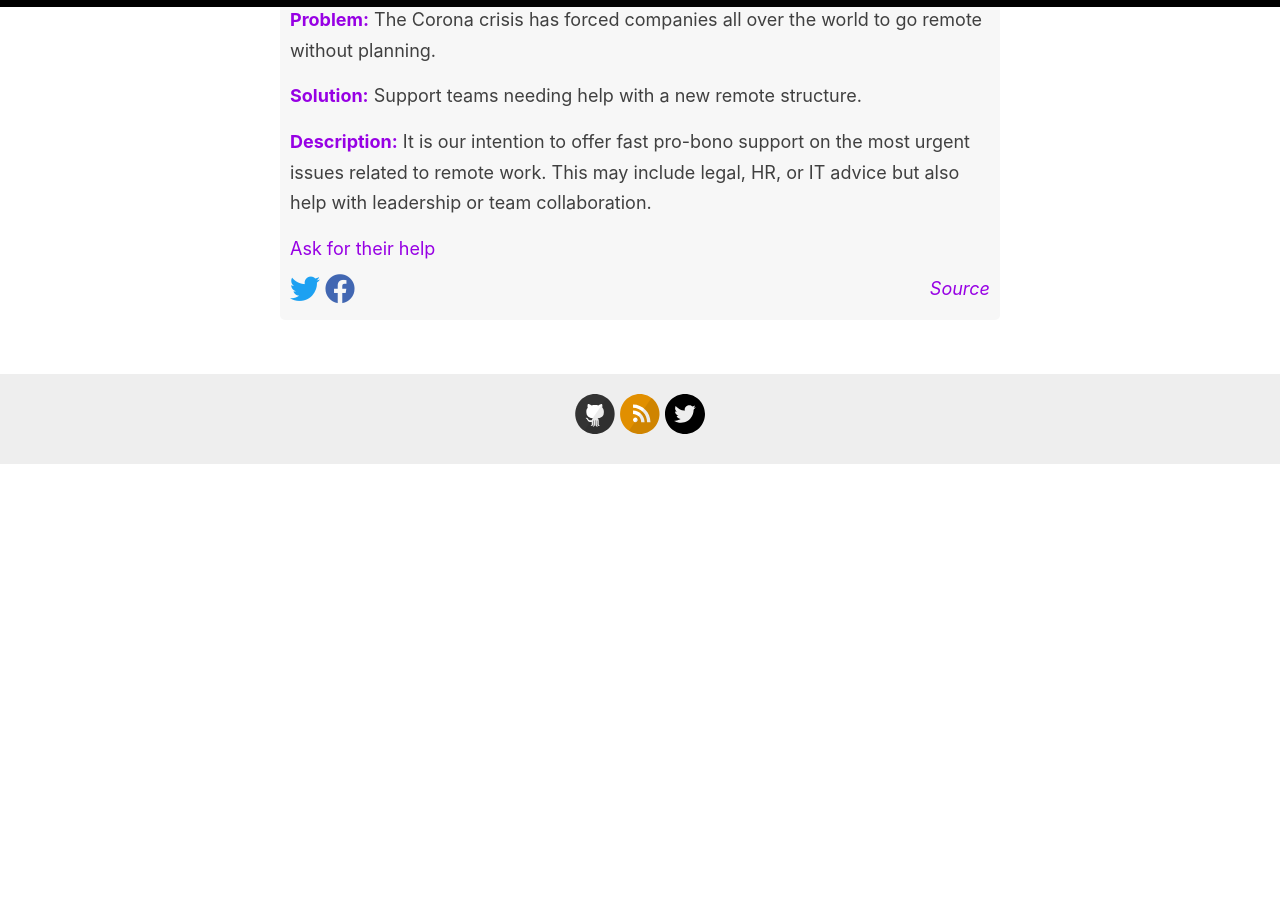
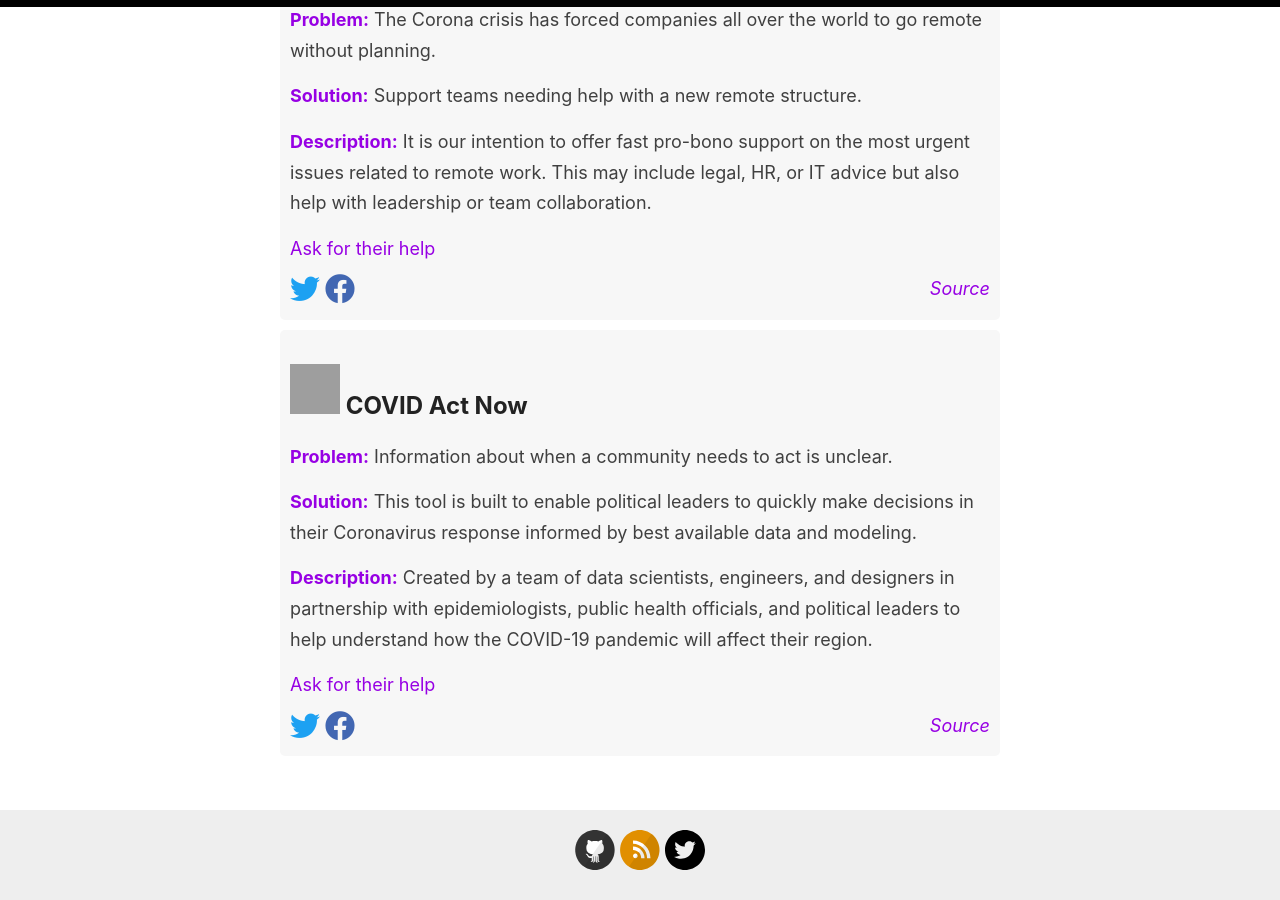
Before and after one commit to justinlewis/covid19-actionables, a Jekyll site: the page built from _pages/problem-solvers.md, in a window 1280 px wide and 900 px high, scrolled down 758 px. Built offline with Jekyll 4.4.1, drawn with Linux system fonts in a browser that asks for light colours; nearby versions of some CDN libraries; before the commit the page ends 1222 px from its top, so only the background shows below that; grey boxes are pictures that could not be loaded.

Commit message:
covid act now

```diff
--- a/_data/problem-solvers.yml
+++ b/_data/problem-solvers.yml
@@ -17,5 +17,16 @@
   twitter: https://twitter.com/NextepInc?s=20
   facebook: https://www.facebook.com/NextepInc/
   source: https://nextep.group/?fbclid=IwAR1bHiCgE-Laa9Id5K5Btg0v8QcfxysM1RT3KPfQhYYo_KMCgt9DcCN4TWo
-  helpinfo: https://docs.google.com/forms/d/e/1FAIpQLSe015Ylohgm7hE5lRsekdK01_OqElYeSAzqyHx7HbOmrJ_MjQ/viewform
+  helpinfo:
   description: It is our intention to offer fast pro-bono support on the most urgent issues related to remote work. This may include legal, HR, or IT advice but also help with leadership or team collaboration.
+
+- title: COVID Act Now
+  problem: Information about when a community needs to act is unclear.
+  solution: This tool is built to enable political leaders to quickly make decisions in their Coronavirus response informed by best available data and modeling.
+  logo: covid-act-now-logo.jpg
+  url: https://covidactnow.org/
+  twitter:
+  facebook:
+  source: https://covidactnow.org/
+  helpinfo:
+  description: Created by a team of data scientists, engineers, and designers in partnership with epidemiologists, public health officials, and political leaders to help understand how the COVID-19 pandemic will affect their region.
```
Also changed, not shown: images/logos/covid-act-now-logo.png (added).
